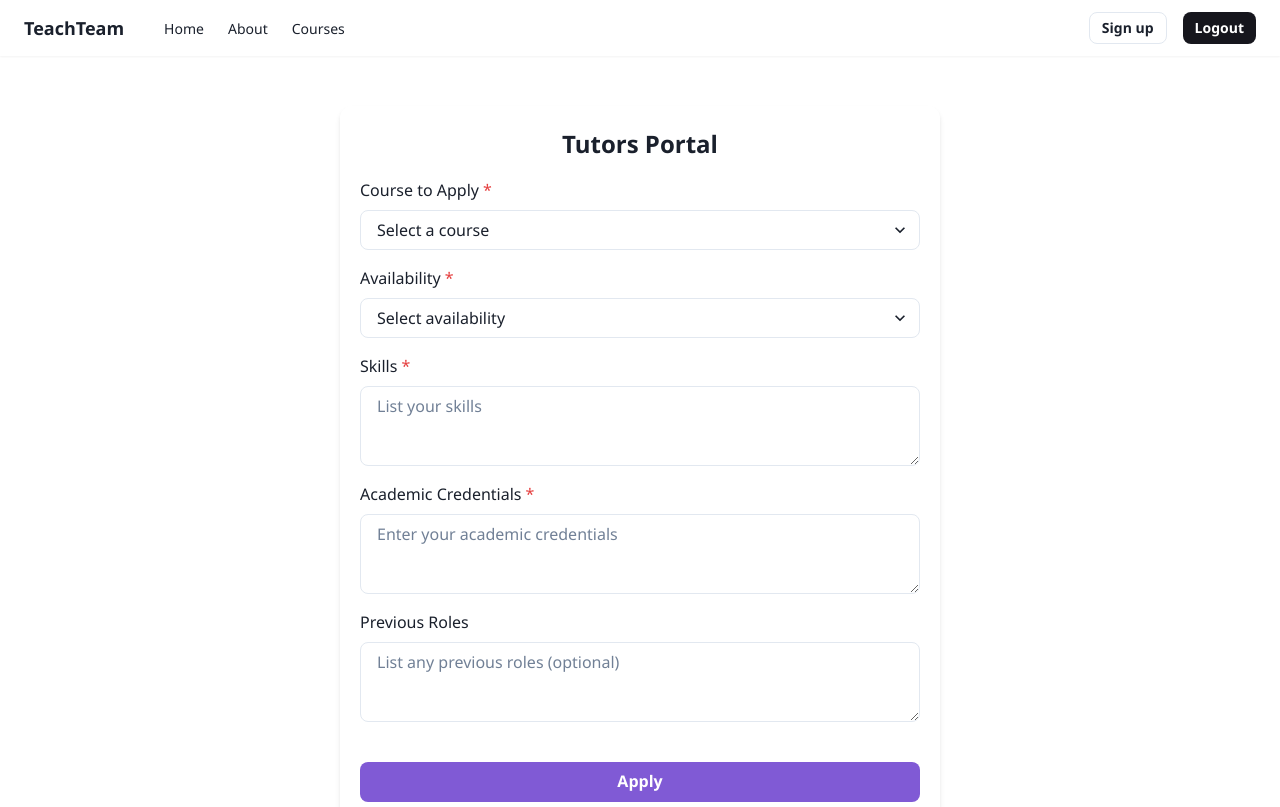
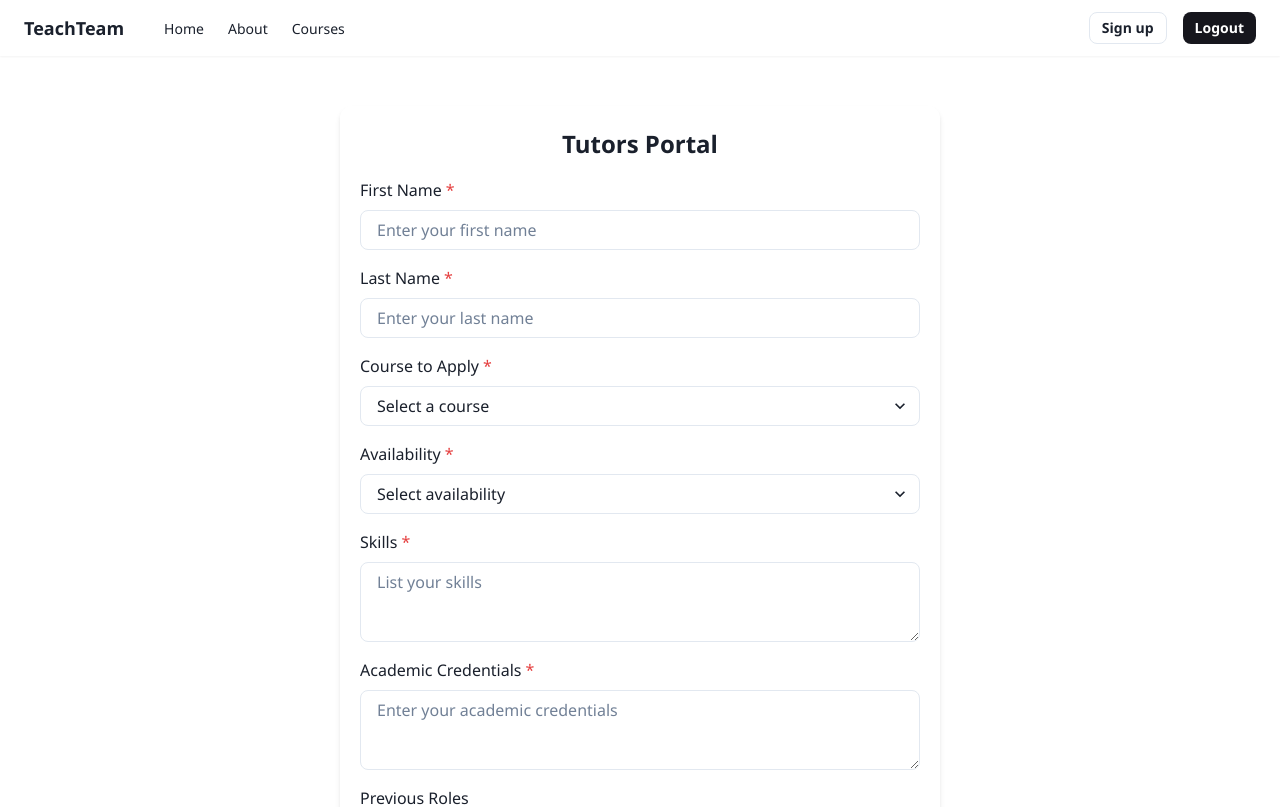
Before and after one commit to minghsuan0317/techteam-react-ts, a Next.js app: page /tutors in a window 1280 px wide. Shown: the top 807 px of the page. Built offline with nearby package versions, Linux system fonts and the light colour scheme.

Commit message:
add name to tutor page

```diff
--- a/src/pages/tutors.tsx
+++ b/src/pages/tutors.tsx
@@ -7,11 +7,14 @@ import {
   Select,
   Text,
   Textarea,
+  Input,
   useToast,
 } from "@chakra-ui/react";
 import Layout from "../components/Layout";
 
 const Tutors = () => {
+  const [firstName, setFirstName] = useState("");
+  const [lastName, setLastName] = useState("");
   const [availability, setAvailability] = useState("");
   const [skills, setSkills] = useState("");
   const [academicCredentials, setAcademicCredentials] = useState("");
@@ -29,7 +32,7 @@ const Tutors = () => {
   ];
 
   const handleApply = () => {
-    if (!selectedCourse || !availability || !skills || !academicCredentials) {
+    if (!firstName || !lastName || !selectedCourse || !availability || !skills || !academicCredentials) {
       toast({
         title: "Incomplete Form",
         description: "Please fill out all fields to apply for a role.",
@@ -41,6 +44,8 @@ const Tutors = () => {
     }
 
     const applicationData = {
+      firstName,
+      lastName,
       course: selectedCourse,
       availability,
       skills,
@@ -62,6 +67,9 @@ const Tutors = () => {
       isClosable: true,
     });
 
+    // Reset all input fields
+    setFirstName("");
+    setLastName("");
     setSelectedCourse("");
     setAvailability("");
     setSkills("");
@@ -75,6 +83,26 @@ const Tutors = () => {
         <Text fontSize="2xl" fontWeight="bold" mb="4" textAlign="center">
           Tutors Portal
         </Text>
+
+        {/* 新增 First Name 欄位 */}
+        <FormControl id="firstName" isRequired mb="4">
+          <FormLabel>First Name</FormLabel>
+          <Input
+            placeholder="Enter your first name"
+            value={firstName}
+            onChange={(e) => setFirstName(e.target.value)}
+          />
+        </FormControl>
+
+        {/* 新增 Last Name 欄位 */}
+        <FormControl id="lastName" isRequired mb="4">
+          <FormLabel>Last Name</FormLabel>
+          <Input
+            placeholder="Enter your last name"
+            value={lastName}
+            onChange={(e) => setLastName(e.target.value)}
+          />
+        </FormControl>
 
         <FormControl id="course" isRequired mb="4">
           <FormLabel>Course to Apply</FormLabel>
```
